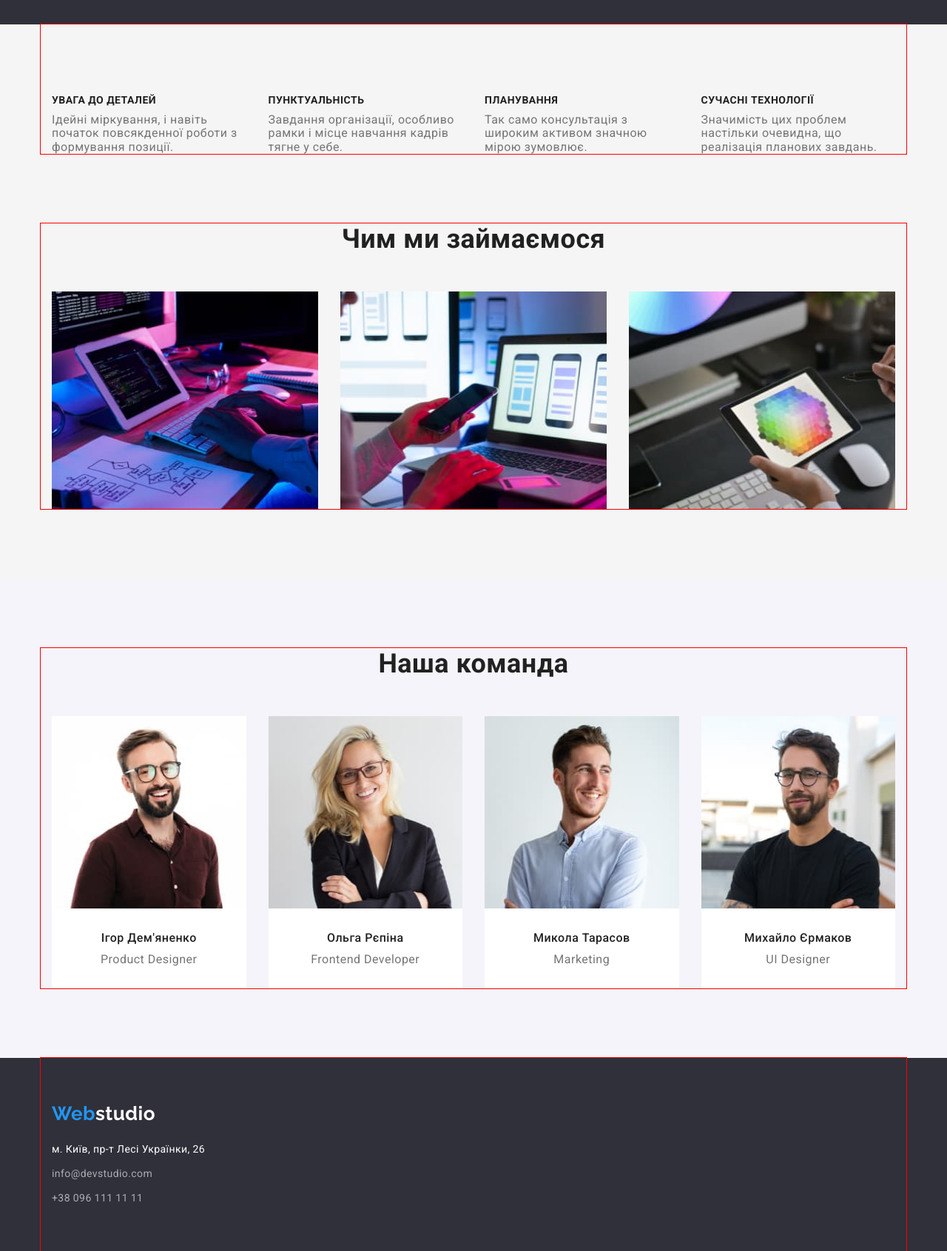
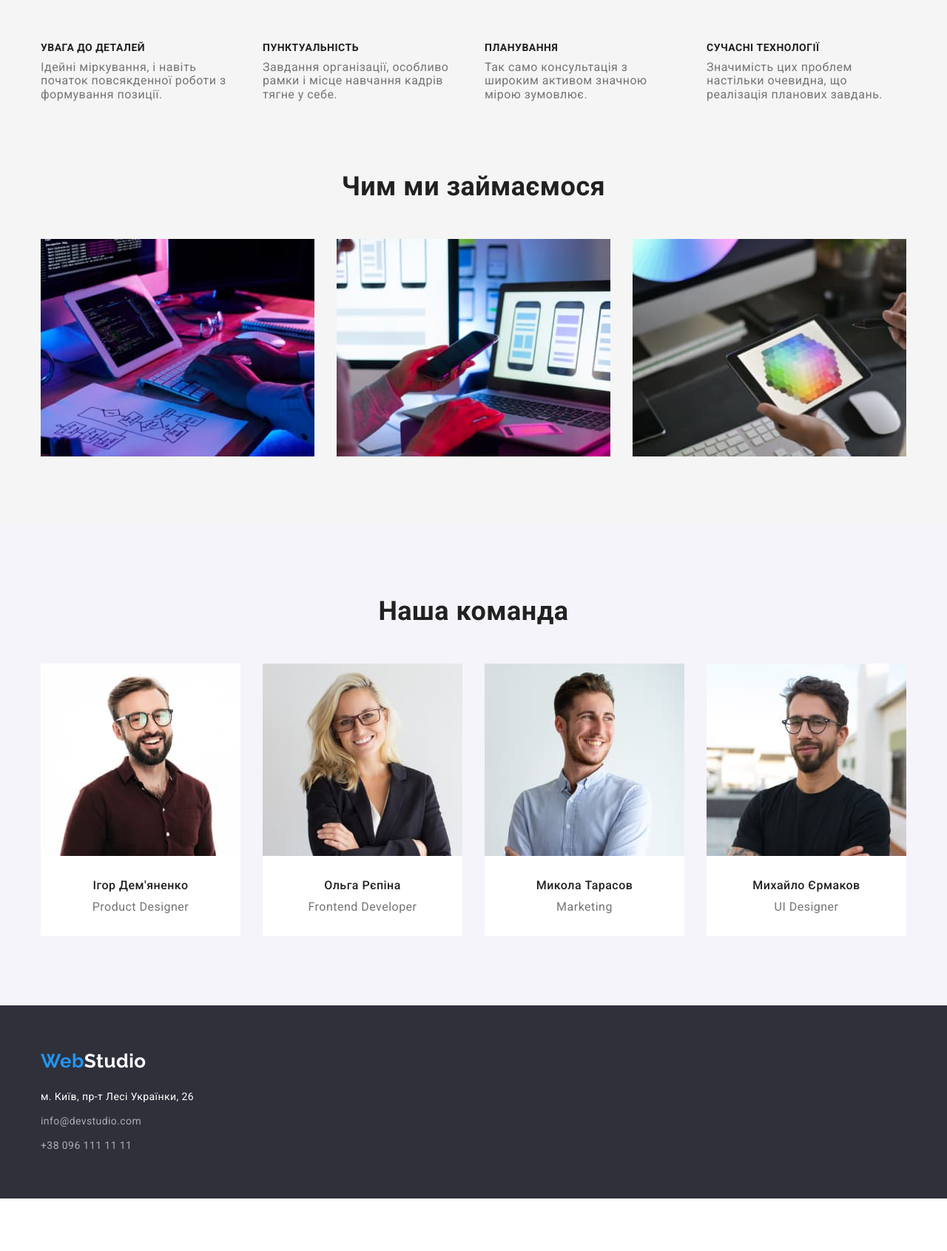
Before and after one commit to WishM13/homework-3, a plain HTML site: page index.html in a window 1280 px wide. Shown: the part 720-2411 px from the top of the page at 74% size. After the commit the page ends 2340 px from the top, so only its background shows below. Drawn offline with nearby package versions, Linux system fonts and the light colour scheme.

Commit message:
homework-3
виправлення помилок
зміна бг кольору

```diff
--- a/css/style.css
+++ b/css/style.css
@@ -38,13 +38,13 @@ body {
 }
 
 .container {
-  width: 1170px;
+  width: 1200px;
   margin-right: auto;
   margin-left: auto;
   padding-right: 15px;
   padding-left: 15px;
 
-  outline: red 1px solid;
+  /* outline: red 1px solid; */
 }
 
 .link {
@@ -72,16 +72,17 @@ body {
   line-height: calc(31 / 26);
   text-decoration: none;
 
-  color: #000;
+  color: var(--accent-color);
 }
 .logo-style {
-  color: var(--accent-color);
+  color: #000;
 }
 
 /* Header */
 
 .page-header {
-  padding: 0;
+  padding-top: 24px;
+  padding-bottom: 25px;
 }
 
 .page-header .container {
@@ -135,13 +136,17 @@ body {
 /* Hero */
 
 .hero {
+  padding-top: 200px;
+  padding-bottom: 200px;
+
   text-align: center;
-
   background-color: var(--bg-color-dark);
 }
 
 .hero-title {
+  margin: 0 auto;
   margin-bottom: 30px;
+  max-width: 696px;
 
   font-weight: 900;
   font-size: 44px;
@@ -173,26 +178,24 @@ body {
   cursor: pointer;
 }
 
-.hero-description {
-  padding-top: 200px;
-  padding-right: 452px;
-  padding-bottom: 200px;
-  padding-left: 452px;
-}
-
 /* Наша ефективність */
 .about {
+  padding-top: 94px;
+
   background-color: var(--bg-color-work);
 }
 
 .about-list {
   display: flex;
-  margin-left: -30px;
 }
 
 .about-list .item {
-  flex-basis: calc((100% - 120px) / 4);
+  flex-basis: calc((100% - 90px) / 4);
   margin-left: 30px;
+}
+
+.about-list .item:first-child {
+  margin-left: 0;
 }
 
 .visually-hidden {
@@ -222,22 +225,26 @@ body {
   font-size: 14px;
   line-height: calc(24 / 14);
 }
-.about-description {
-  padding-top: 94px;
-}
+
 /* Чим ми займаємося */
 .work {
   padding: 94px 0;
   background-color: var(--bg-color-work);
 }
+
 .work .list {
   display: flex;
-  margin-left: -30px;
 }
+
 .work-list .item {
-  width: calc((100% - 90px) / 3);
+  width: calc((100% - 60px) / 3);
   margin-left: 30px;
 }
+
+.work-list .item:first-child {
+  margin-left: 0;
+}
+
 .title-work-team {
   margin-bottom: 50px;
   font-weight: 700;
@@ -255,11 +262,7 @@ body {
   background-color: var(--bg-color-team);
 }
 
-.team-img {
-  margin-bottom: 30px;
-}
 .team-title {
-  /* padding-top: 30px; */
   margin-bottom: 10px;
 
   font-weight: 500;
@@ -270,19 +273,26 @@ body {
 }
 .team-list {
   display: flex;
-  margin-left: -30px;
 }
 
 .team-list .item {
-  width: calc((100% - 120px) / 4);
+  width: calc((100% - 90px) / 4);
   margin-left: 30px;
 }
+
+.team-list .item:first-child {
+  margin-left: 0;
+}
+
 .team-list .item {
   background-color: var(--white-color);
 }
+
+.team-container {
+  padding-top: 30px;
+  padding-bottom: 30px;
+}
 .team-position {
-  margin-bottom: 30px;
-
   font-weight: 400;
   font-size: 16px;
   line-height: calc(19 / 16);
@@ -291,43 +301,49 @@ body {
 
 /* Підвал */
 .footer {
+  padding: 60px 0;
   background-color: var(--bg-color-dark);
 }
+
 .footer-logo {
   display: block;
-  padding-top: 60px;
-  margin: 0;
+  margin-bottom: 20px;
 }
-.footer-logo-style {
+
+.footer-color {
   color: var(--white-color);
 }
 .address {
   display: block;
-  margin-top: 20px;
-  color: var(--white-color);
+
   font-style: normal;
   font-weight: 400;
   font-size: 14px;
   line-height: calc(24 / 14);
   letter-spacing: 0.03em;
+
+  color: var(--white-color);
 }
+
+.footer-list .item:not(:last-child) {
+  margin-bottom: 9px;
+}
+
 .mail-tel {
-  display: block;
-  margin-top: 9px;
   font-style: normal;
   font-weight: 400;
   font-size: 14px;
   line-height: calc(24 / 14);
   letter-spacing: 0.03em;
+
   color: var(--transparent-color);
-}
-.footer-list .item:last-child {
-  padding-bottom: 60px;
 }
 
 /* Portfolio */
 .project {
-  background-color: var(--bg-color-work);
+  padding-top: 94px;
+  padding-bottom: 94px;
+  background-color: var(--white-color);
 }
 
 /* Кнопки */
@@ -335,14 +351,13 @@ body {
   display: flex;
   justify-content: center;
   align-items: center;
-
   margin-bottom: 50px;
-  padding-top: 180px;
 }
 
 .button-list .item:not(:first-child) {
   margin-left: 8px;
 }
+
 .button {
   padding-top: 6px;
   padding-right: 22px;
@@ -385,8 +400,9 @@ body {
   margin-bottom: 0;
 }
 
-.project-img {
-  margin-bottom: 20px;
+.project-container {
+  padding-top: 20px;
+  padding-bottom: 20px;
 }
 .project-title {
   margin-bottom: 4px;
@@ -399,8 +415,6 @@ body {
   color: var(--title-text-color);
 }
 .project-text {
-  margin-bottom: 20px;
-
   font-size: 16px;
   line-height: calc(30 / 16);
 }
--- a/index.html
+++ b/index.html
@@ -23,7 +23,7 @@
       <div class="container">
         <nav class="header-nav">
           <a class="header-logo" href="./index.html"
-            ><span class="logo-style">Web</span>studio</a
+            >Web<span class="logo-style">Studio</span></a
           >
 
           <ul class="header-list list">
@@ -59,7 +59,7 @@
       <!-- Hero -->
 
       <section class="hero">
-        <div class="hero-description">
+        <div class="container">
           <h1 class="hero-title">Ефективні рішення для вашого бізнесу</h1>
 
           <button class="hero-button" type="button">Замовити послугу</button>
@@ -69,7 +69,7 @@
       <!-- Наша ефективність -->
       <section class="about section">
         <div class="container">
-          <div class="about-description"></div>
+          <!-- <div class="about-description"></div> -->
           <h2 class="visually-hidden">Наша ефективність</h2>
           <ul class="about-list list">
             <li class="item">
@@ -146,52 +146,56 @@
           <h2 class="title-work-team">Наша команда</h2>
           <ul class="team-list list">
             <li class="item">
-              <a href=""
-                ><img
+              <img
                 class="team-img img"
                 src="./images/igor.jpg"
                 alt="чоловік в окулярах, рубашці"
                 width="270"
                 height="260"
-              /></a>
+              />
+              <div class="team-container">
                 <h3 class="team-title">Ігор Дем'яненко</h3>
                 <p class="team-position">Product Designer</p>
+              </div>
             </li>
             <li class="item">
-              <a href=""
-                ><img
+              <img
                 class="team-img img"
                 src="./images/olha.jpg"
                 alt="жінка блондинка в окулярах, піджаку"
                 width="270"
                 height="260"
-              /></a>
+              />
+              <div class="team-container">
                 <h3 class="team-title">Ольга Рєпіна</h3>
                 <p class="team-position">Frontend Developer</p>
+              </div>
             </li>
             <li class="item">
-              <a href=""
-                ><img
+              <img
                 class="team-img img"
                 src="./images/mikola.jpg"
                 alt="чоловік брюнет в білій сорочці"
                 width="270"
                 height="260"
-              /></a>
+              />
+              <div class="team-container">
                 <h3 class="team-title">Микола Тарасов</h3>
                 <p class="team-position">Marketing</p>
+              </div>
             </li>
             <li class="item">
-              <a href=""
-                ><img
+              <img
                 class="team-img img"
                 src="./images/mihail.jpg"
                 alt="чоловік в окулярах, чорній футболці"
                 width="270"
                 height="260"
-              /></a>
+              />
+              <div class="team-container">
                 <h3 class="team-title">Михайло Єрмаков</h3>
                 <p class="team-position">UI Designer</p>
+              </div>
             </li>
           </ul>
         </div>
@@ -203,8 +207,7 @@
     <footer class="footer">
       <div class="container">
         <a class="header-logo footer-logo" href="./index.html"
-          ><span class="logo-style">Web</span
-          ><span class="footer-logo-style">studio</span></a
+          >Web<span class="footer-color">Studio</span></a
         >
 
         <address>
```
Also changed, not shown: portfolio.html (+21 -6 lines). Lines whose indentation alone changed are shown as unchanged.
